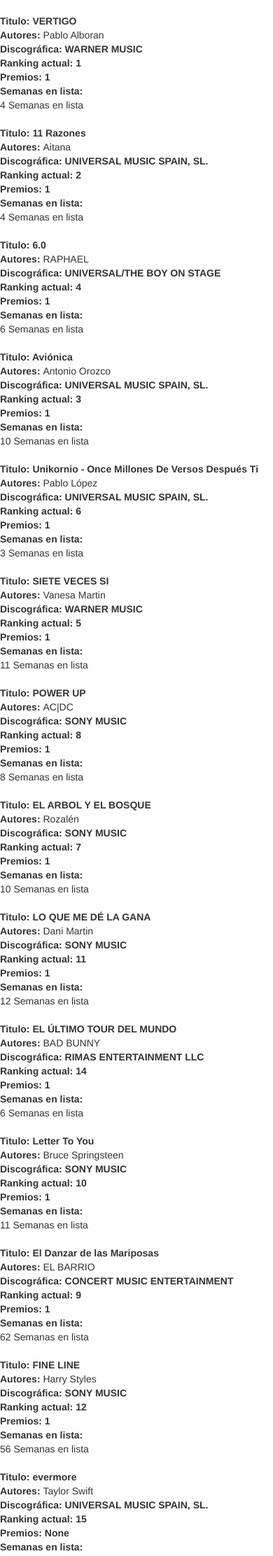
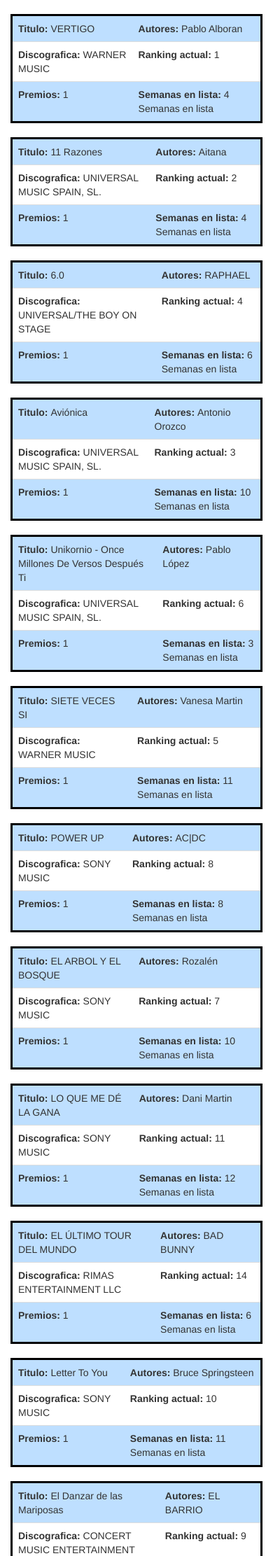
Before and after one commit to fraferang/AII, a Django app: page /albumes/ in a window 390 px wide. Shown: the part 52-2275 px from the top of the page at 70% size. Run offline with Django 3.2, Linux system fonts and the light colour scheme; data comes from the database, SQL or seed files in the repository; grey boxes labelled with a size stand in for pictures from a placeholder-image service; some libraries are stand-ins or nearby versions.

Commit message:
Vista de albumes modificada

```diff
--- a/EjercicioDjangoII/main/templates/album-por-ranking.html
+++ b/EjercicioDjangoII/main/templates/album-por-ranking.html
@@ -6,11 +6,17 @@
   <script src="https://ajax.googleapis.com/ajax/libs/jquery/3.5.1/jquery.min.js"></script>
   <script src="https://maxcdn.bootstrapcdn.com/bootstrap/3.4.1/js/bootstrap.min.js"></script>
 <style> {% block style_css %}
+.navbar-inverse, .carousel , .text-center{
+display: none ;
+}
 .navbar-inverse .navbar-nav>.active>a, .navbar-inverse .navbar-nav>.active>a:focus, .navbar-inverse .navbar-nav>.active>a:hover{
 background-color: #0069FF;
 }
 header{
 display:none;}
+#menu{
+display:block !important;
+}
 {% endblock %}</style>
 {% block contenido %}
  <nav class="navbar navbar-inverse" id="menu">
--- a/EjercicioDjangoII/main/templates/albumes.html
+++ b/EjercicioDjangoII/main/templates/albumes.html
@@ -8,11 +8,23 @@
   <script src="https://ajax.googleapis.com/ajax/libs/jquery/3.5.1/jquery.min.js"></script>
   <script src="https://maxcdn.bootstrapcdn.com/bootstrap/3.4.1/js/bootstrap.min.js"></script>
 <style> {% block style_css %}
+.navbar-inverse, .carousel , .text-center{
+display: none ;
+}
 .navbar-inverse .navbar-nav>.active>a, .navbar-inverse .navbar-nav>.active>a:focus, .navbar-inverse .navbar-nav>.active>a:hover{
 background-color: #0069FF;
 }
 header{
 display:none;}
+#menu{
+display:block !important;
+}
+.segunda{
+background-color: #BEDFFF !important;
+}
+#infor{
+border: 3px solid black;
+}
 {% endblock %}</style>
 
   {% block contenido %}
@@ -38,9 +50,42 @@ display:none;}
     </div>
   </div>
 </nav>
+
+
+
+
+
+
+
+
 			{% for row in albumes %}
+				<div class="col-sm-6" >
+			     <table id="infor"class="table table-striped">
 
-			    <dt><b>Titulo: </b>{{row.titulo}}</dt>
+    <tbody>
+      <tr class="segunda">
+        <td><b>Titulo: </b>{{row.titulo}}</td>
+        <td><b>Autores: </b>
+					{% for aut in row.autor.all %}
+						{{aut.nombre}}
+					{% endfor %}</td>
+      </tr>
+      <tr >
+        <td><b>Discografica: </b>{{row.discografica}}</td>
+        <td><b>Ranking actual: </b>{{row.ranking}}</td>
+      </tr>
+      <tr class="segunda">
+        <td><b>Premios: </b>{{row.premios}}</td>
+        <td><b>Semanas en lista: </b></dt>
+				{% for sem in row.semanas.all %}
+						{{sem.nombre}}
+
+					{% endfor %}</td>
+      </tr>
+    </tbody>
+  </table>
+
+			  <!--  <dt><b>Titulo: </b>{{row.titulo}}</dt>
 				<dd> <b>Autores: </b>
 					{% for aut in row.autor.all %}
 						{{aut.nombre}}
@@ -52,9 +97,10 @@ display:none;}
 				<dt><b>Semanas en lista: </b></dt>
 				{% for sem in row.semanas.all %}
 						{{sem.nombre}}
-					{% endfor %}
-				<br>
-				<br>
+
+					{% endfor %} -->
+								</div>
+
 
 			{% endfor %}
   {% endblock %}
--- a/EjercicioDjangoII/main/templates/base.html
+++ b/EjercicioDjangoII/main/templates/base.html
@@ -73,6 +73,8 @@ background-color: #0069FF;
     <ol class="carousel-indicators">
       <li data-target="#myCarousel" data-slide-to="0" class="active"></li>
       <li data-target="#myCarousel" data-slide-to="1"></li>
+      <li data-target="#myCarousel" data-slide-to="2"></li>
+      <li data-target="#myCarousel" data-slide-to="3"></li>
     </ol>
 
     <!-- Wrapper for slides -->
@@ -85,6 +87,16 @@ background-color: #0069FF;
 
       <div class="item">
         <img class="imageSlider" src="https://www.elportaldemusica.es/media/gallery_thumbnails/4d/4d50e6393eb18ec0db69ae0a73b24607.jpg" alt="Image">
+        <div class="carousel-caption">
+        </div>
+      </div>
+      <div class="item">
+        <img class="imageSlider" src="https://www.elportaldemusica.es/media/gallery_thumbnails/90/900268017e96e0cc12ef4ade273448c4.jpg" alt="Image">
+        <div class="carousel-caption">
+        </div>
+      </div>
+	  <div class="item">
+        <img class="imageSlider" src="https://www.elportaldemusica.es/media/gallery_thumbnails/d1/d1fc9b58e60ecf69fdac375d99dbeb05.jpg" alt="Image">
         <div class="carousel-caption">
         </div>
       </div>
```
